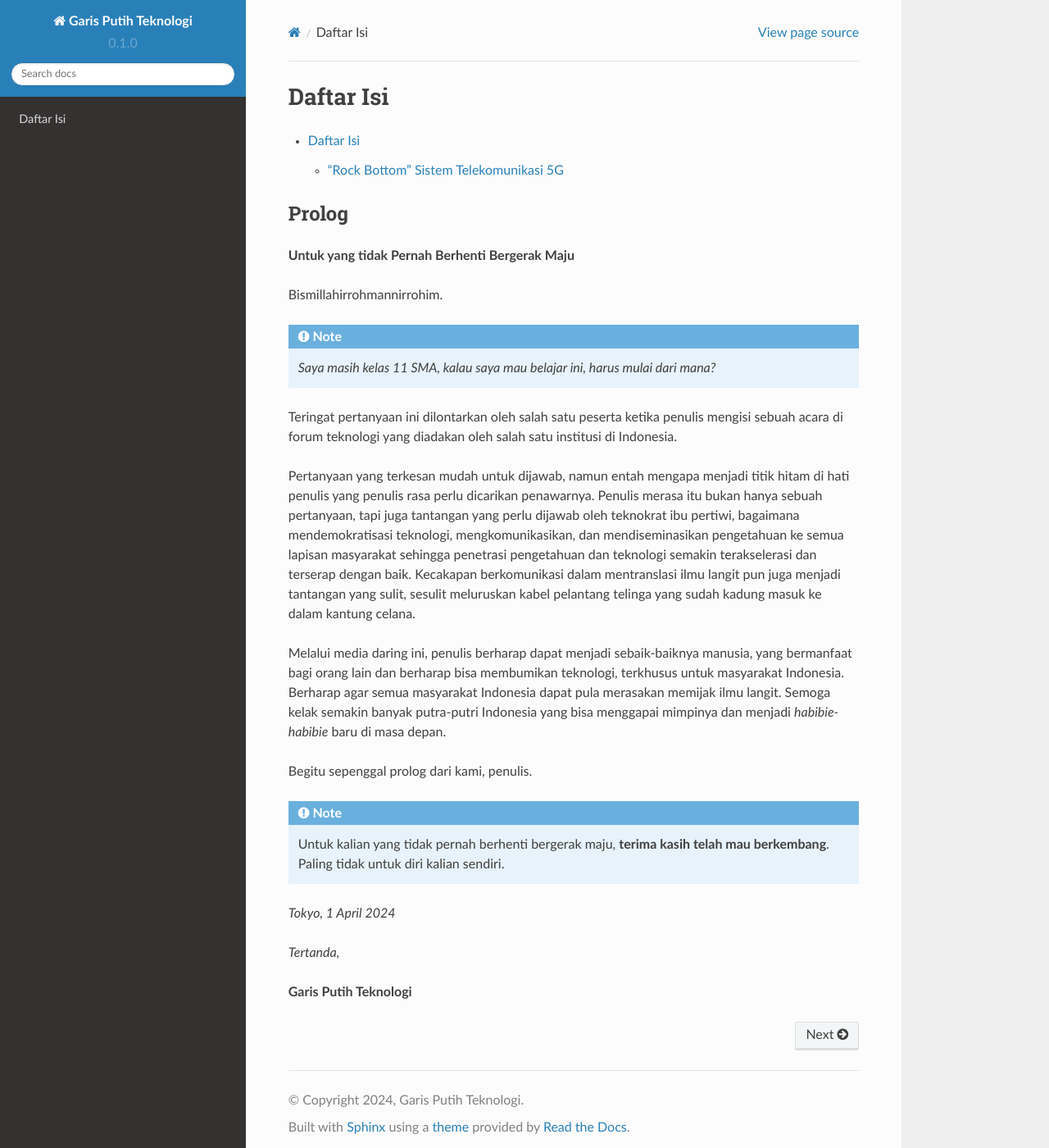
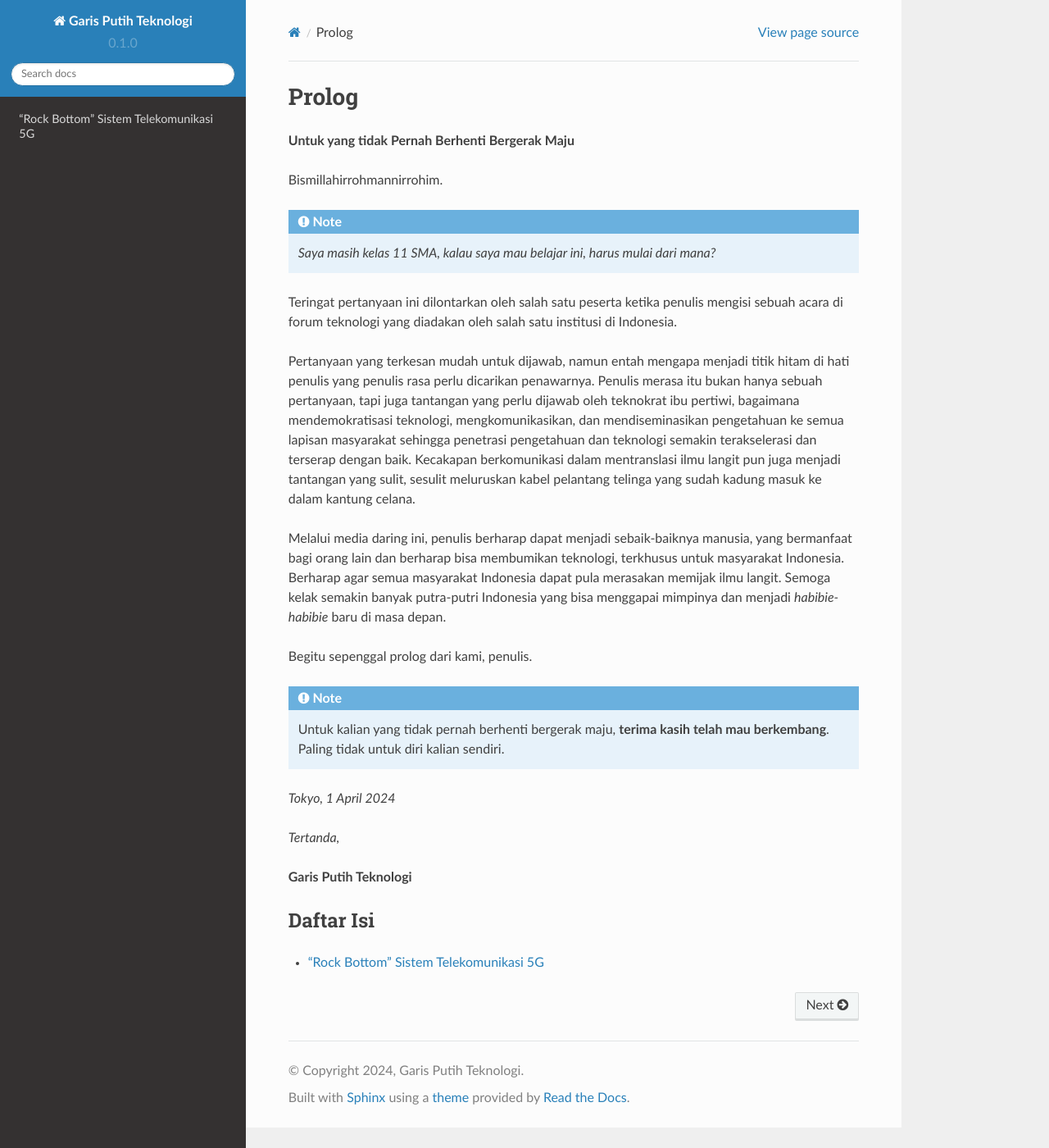
Before and after one commit to garisputihteknologi/garisputihteknologi, a Sphinx documentation site: the page built from docs/source/index.rst, in a window 1280 px wide and 1400 px high. Shown: the whole window at 82% size. Built offline with Sphinx 7.4.7 and the Read the Docs theme 2.0.0, drawn with Linux system fonts in a browser that asks for light colours.

Commit message:
Update index.rst

```diff
--- a/docs/source/index.rst
+++ b/docs/source/index.rst
@@ -1,9 +1,3 @@
-Daftar Isi
-----------
-
-.. toctree::
-   daftar_isi
-
 Prolog
 ======
 
```
Also changed, not shown: other parts of docs/source/index.rst (+5 -0 lines).
